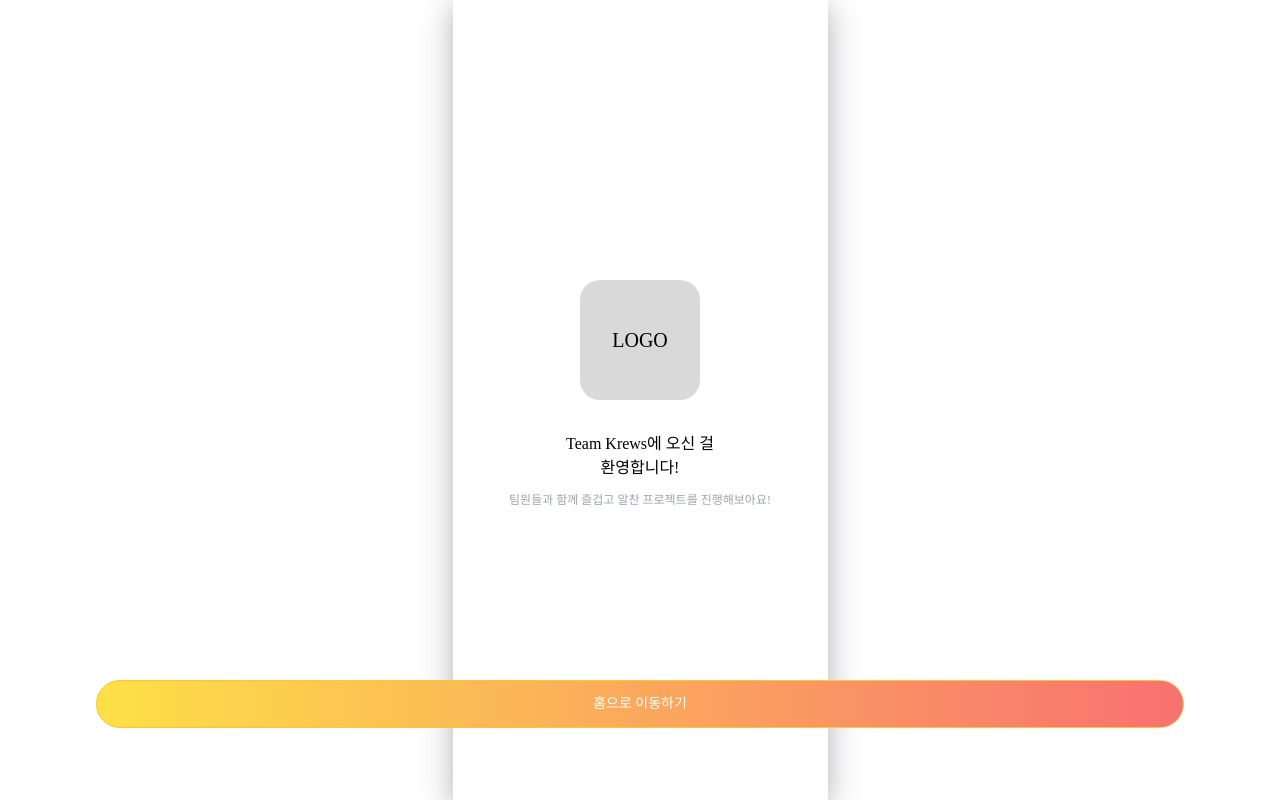
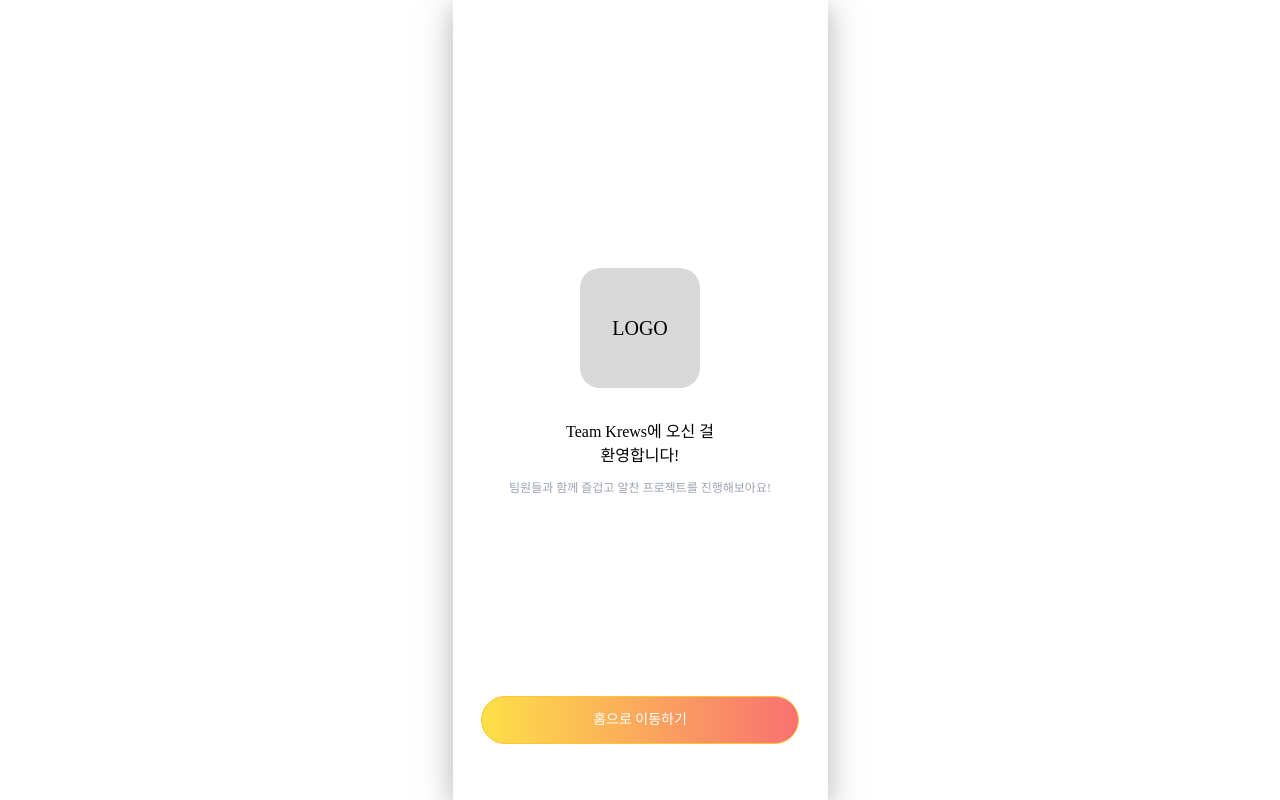
Before and after one commit to 9oormthon-univ/2024_BEOTKKOTTHON_TEAM_21_FE, a React (Create React App) app: page /signend in a window 1280 px wide. Built offline with nearby package versions, Linux system fonts and the light colour scheme; a web font is replaced by a local one.

Commit message:
Fix: 회원가입완료 페이지 버튼UI 깨짐 수정

```diff
--- a/src/pages/SignUp/SignUpEnd.js
+++ b/src/pages/SignUp/SignUpEnd.js
@@ -5,7 +5,7 @@ import styled from "styled-components";
 const Container = styled.div`
   display: flex;
   flex-direction: column;
-  justify-content: center;
+  justify-content: space-between;
   align-items: center;
   min-height: 100vh;
   font-family: "Pretendard";
@@ -34,15 +34,21 @@ const SplashText = styled.div`
 
 const ButtonContainer = styled.div`
   width: 85%;
-  position: absolute;
-  bottom: 5%;
   height: 10vh;
+`;
+
+const NavContainer = styled.div`
+  display: flex;
+  width: 100%;
+  min-height: 10vh;
 `;
 
 function SignUpEnd() {
   return (
     <div className="App">
       <Container>
+        <NavContainer></NavContainer>
+
         <div className="flex flex-col items-center w-11/12">
           <div>
             <SplashLogo>
@@ -56,12 +62,12 @@ function SignUpEnd() {
           <div className="text-xs text-gray-400 my-3">
             팀원들과 함께 즐겁고 알찬 프로젝트를 진행해보아요!
           </div>
-          <ButtonContainer>
-            <button className="w-full mb-5 rounded-full h-12 border border-primary bg-gradient-to-r from-yellow-300 to-red-400 text-white text-sm">
-              홈으로 이동하기
-            </button>
-          </ButtonContainer>
         </div>
+        <ButtonContainer className="mb-6">
+          <button className="w-full mb-5 rounded-full h-12 border border-primary bg-gradient-to-r from-yellow-300 to-red-400 text-white text-sm">
+            홈으로 이동하기
+          </button>
+        </ButtonContainer>
       </Container>
     </div>
   );
```
